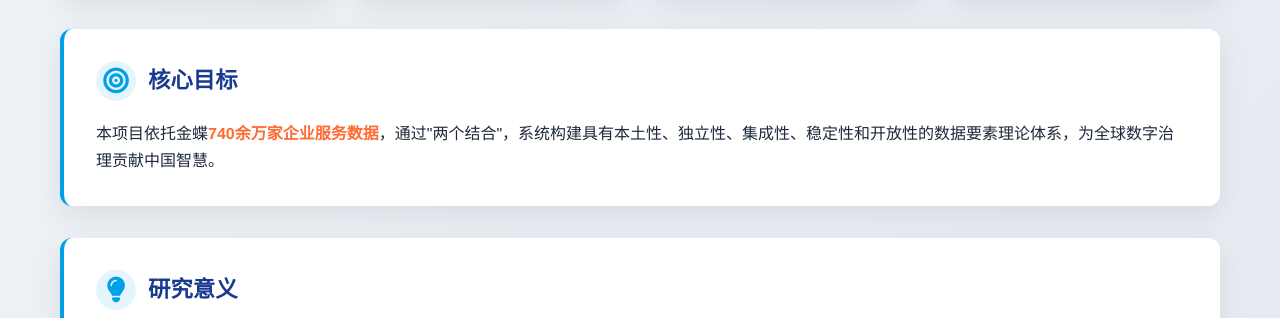
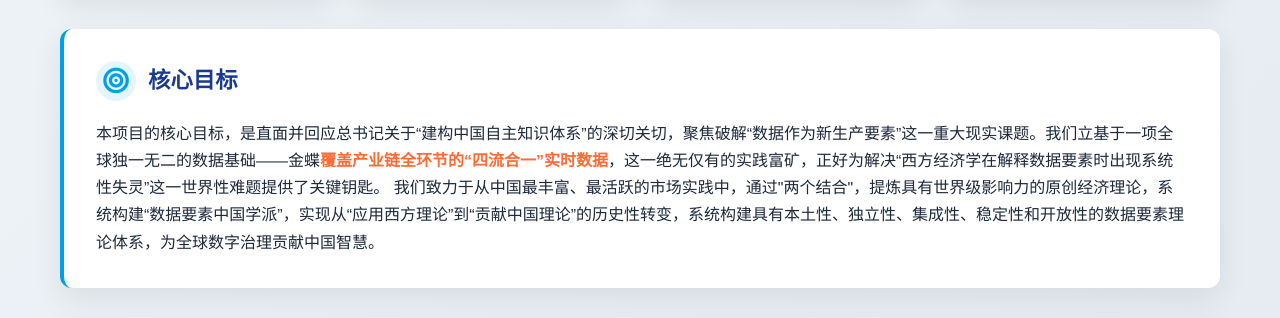
Before and after one commit to xuyonghao007/Data_Element, a plain HTML site: page index.html in a window 1280 px wide. Shown: the part 467-785 px from the top of the page. Drawn offline with Linux system fonts and the light colour scheme.

Commit message:
Update index.html

```diff
--- a/index.html
+++ b/index.html
@@ -604,7 +604,8 @@
 
             <div class="card">
                 <h3 class="card-title"><span class="card-icon"><i class="fas fa-bullseye"></i></span>核心目标</h3>
-                <p>本项目依托金蝶<span class="highlight">740余万家企业服务数据</span>，通过"两个结合"，系统构建具有本土性、独立性、集成性、稳定性和开放性的数据要素理论体系，为全球数字治理贡献中国智慧。</p>
+                <p>本项目的核心目标，是直面并回应总书记关于“建构中国自主知识体系”的深切关切，聚焦破解“数据作为新生产要素”这一重大现实课题。我们立基于一项全球独一无二的数据基础——金蝶<span class="highlight">覆盖产业链全环节的“四流合一”实时数据</span>，这一绝无仅有的实践富矿，正好为解决“西方经济学在解释数据要素时出现系统性失灵”这一世界性难题提供了关键钥匙。
+                    我们致力于从中国最丰富、最活跃的市场实践中，通过"两个结合"，提炼具有世界级影响力的原创经济理论，系统构建“数据要素中国学派”，实现从“应用西方理论”到“贡献中国理论”的历史性转变，系统构建具有本土性、独立性、集成性、稳定性和开放性的数据要素理论体系，为全球数字治理贡献中国智慧。</p>
             </div>
 
             <div class="card">
```
